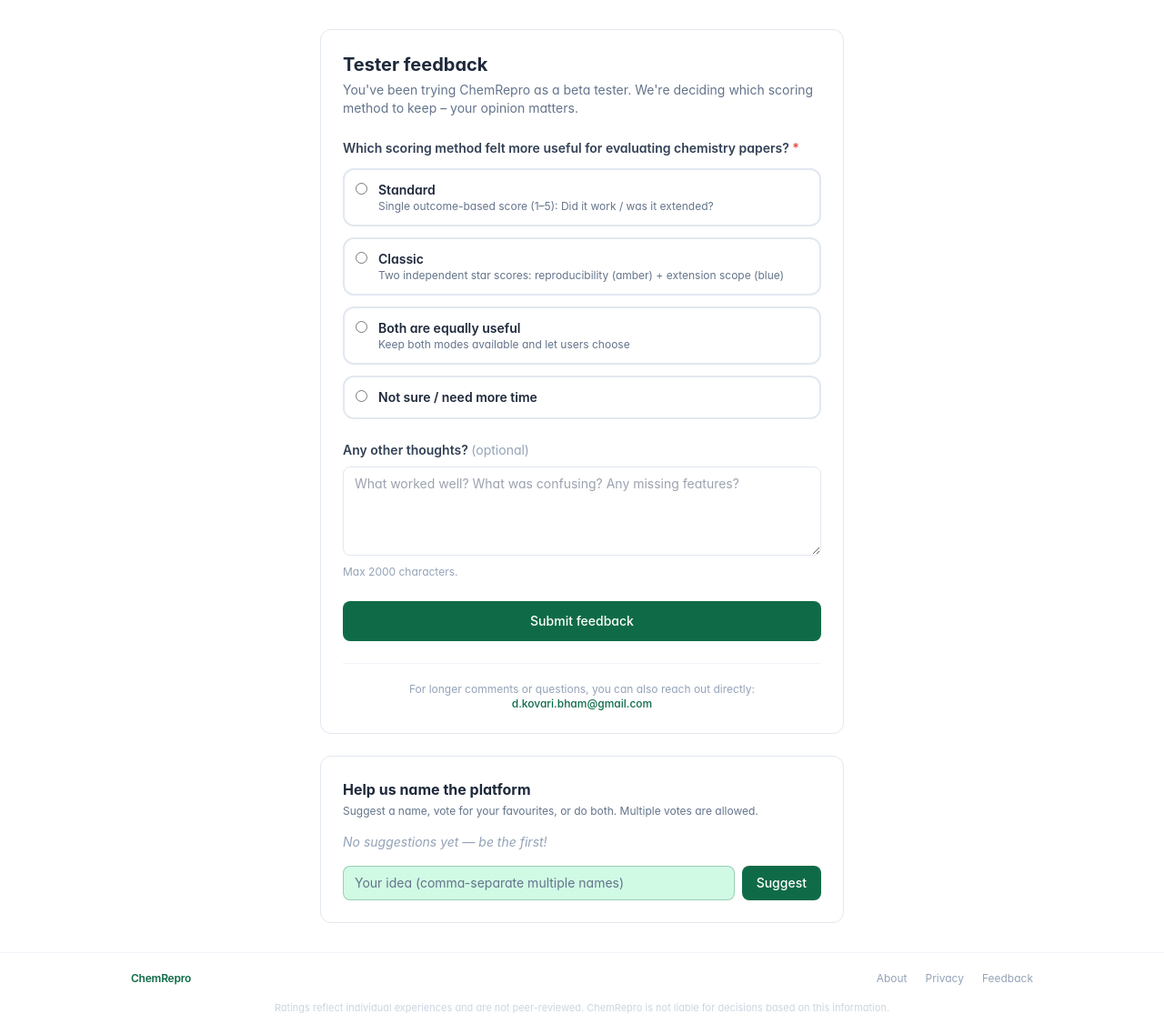
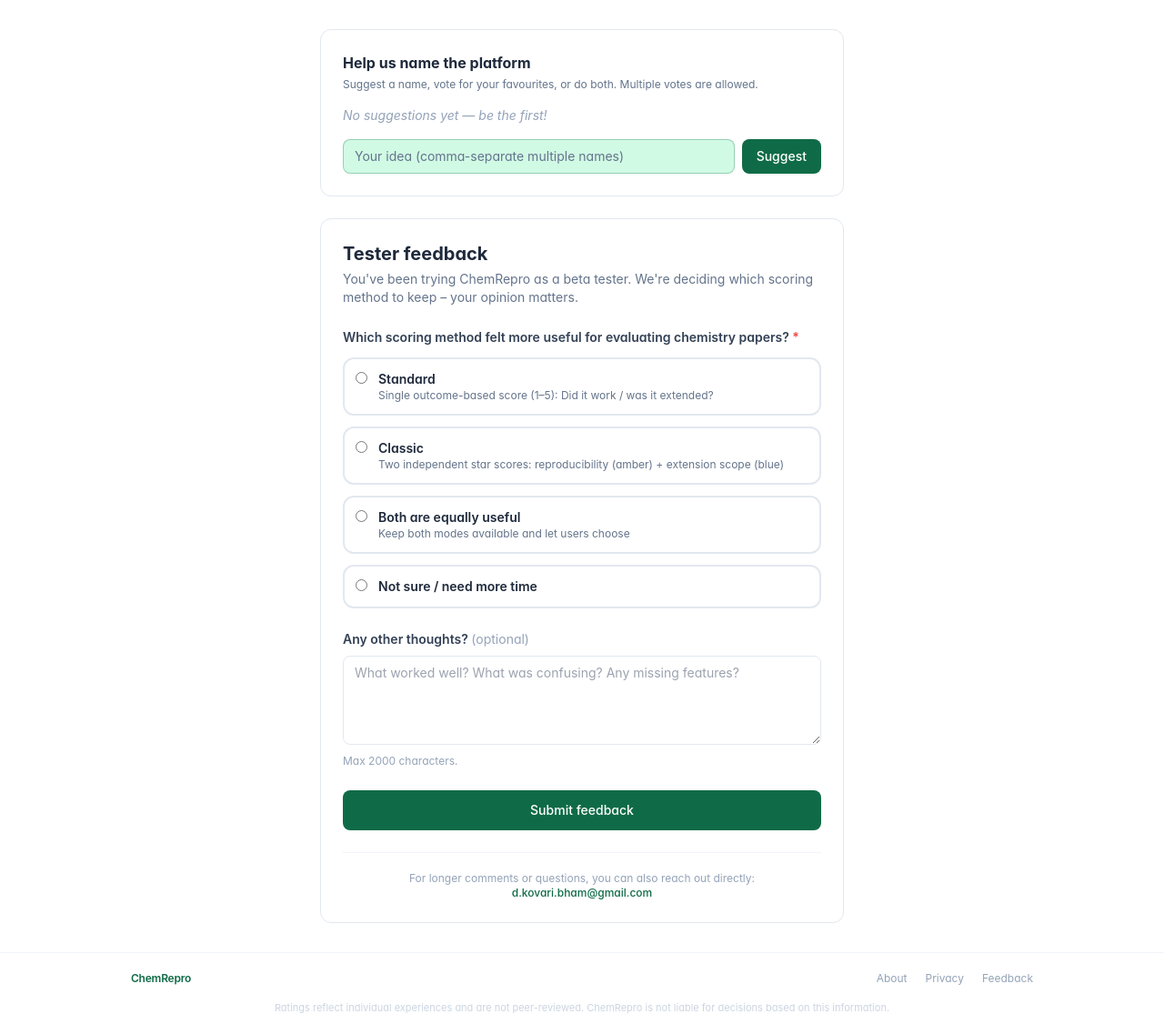
Before and after one commit to dkovari27/ChemRepro, a FastAPI app: page /feedback in a window 1280 px wide. Shown: the part 57-1194 px from the top of the page at 91% size. Run offline with FastAPI, Linux system fonts and the light colour scheme; some libraries are stand-ins or nearby versions; some web fonts are replaced.

Commit message:
fix: name suggestions panel above feedback form

```diff
--- a/app/templates/feedback.html
+++ b/app/templates/feedback.html
@@ -4,21 +4,23 @@
 {% block content %}
 <div class="max-w-xl mx-auto">
 
-  <!-- ── Thank-you state ───────────────────────────────────────────── -->
+  <!-- ── Name suggestions always on top ───────────────────────────── -->
+  {% include "_name_suggestions.html" %}
+
+  <div class="mt-6">
+
   {% if submitted %}
-  <div class="bg-green-50 border border-green-200 rounded-xl p-6 text-center mb-6">
+  <!-- ── Thank-you state ─────────────────────────────────────────── -->
+  <div class="bg-green-50 border border-green-200 rounded-xl p-6 text-center">
     <p class="text-2xl mb-2">Thank you!</p>
     <p class="text-slate-600 text-sm">Your feedback has been recorded. It will help us decide which scoring method to keep.</p>
     <a href="/" class="inline-block mt-4 text-sm text-brand hover:underline">← Back to ChemRepro</a>
   </div>
 
-  <!-- Name suggestion widget — still shown after submit so they can vote -->
-  {% include "_name_suggestions.html" %}
-
   {% else %}
 
   <!-- ── Main feedback form ────────────────────────────────────────── -->
-  <div class="bg-white border border-slate-200 rounded-xl p-6 mb-6">
+  <div class="bg-white border border-slate-200 rounded-xl p-6">
     <h1 class="text-xl font-bold text-slate-800 mb-1">Tester feedback</h1>
     <p class="text-sm text-slate-500 mb-6">
       You've been trying ChemRepro as a beta tester. We're deciding which scoring method to keep – your opinion matters.
@@ -96,9 +98,8 @@
     </div>
   </div>
 
-  <!-- Name suggestions panel — shown below the form too -->
-  {% include "_name_suggestions.html" %}
+  {% endif %}
 
-  {% endif %}
+  </div><!-- /mt-6 wrapper -->
 </div>
 {% endblock %}
```
